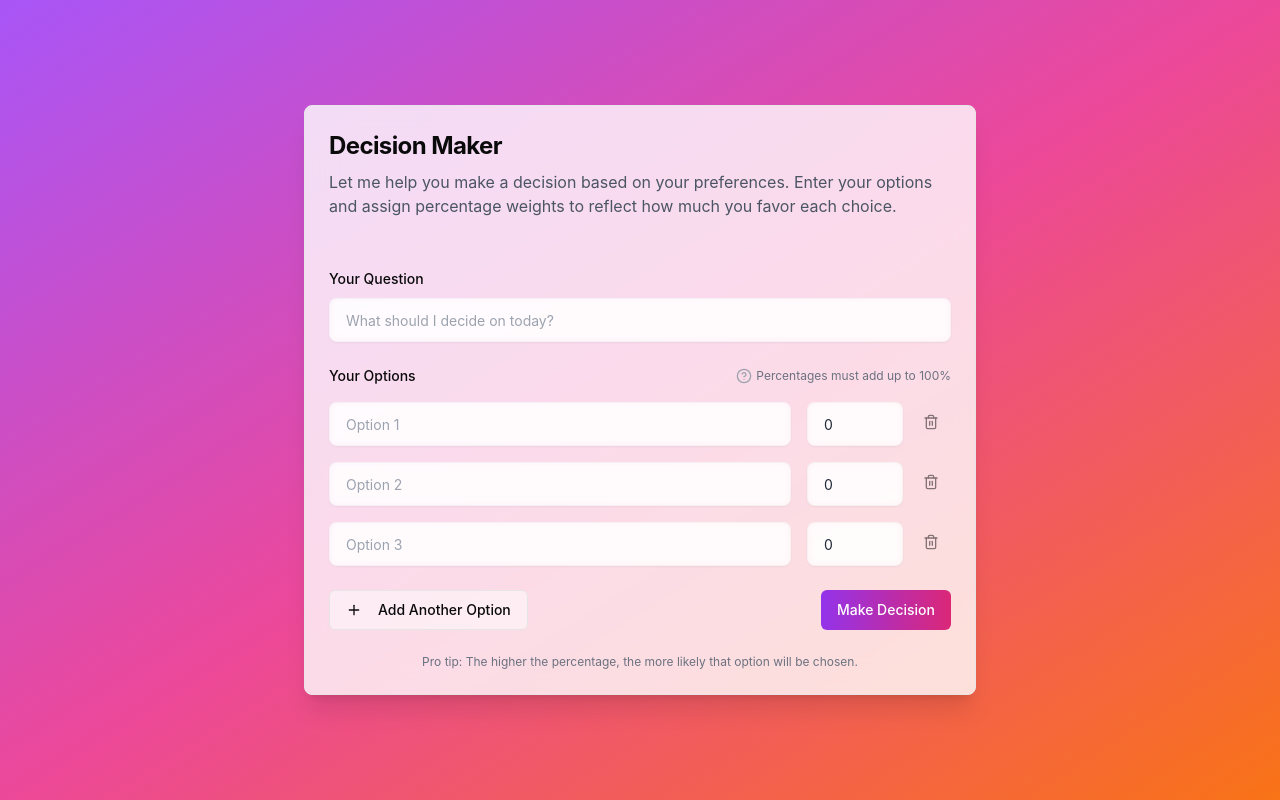
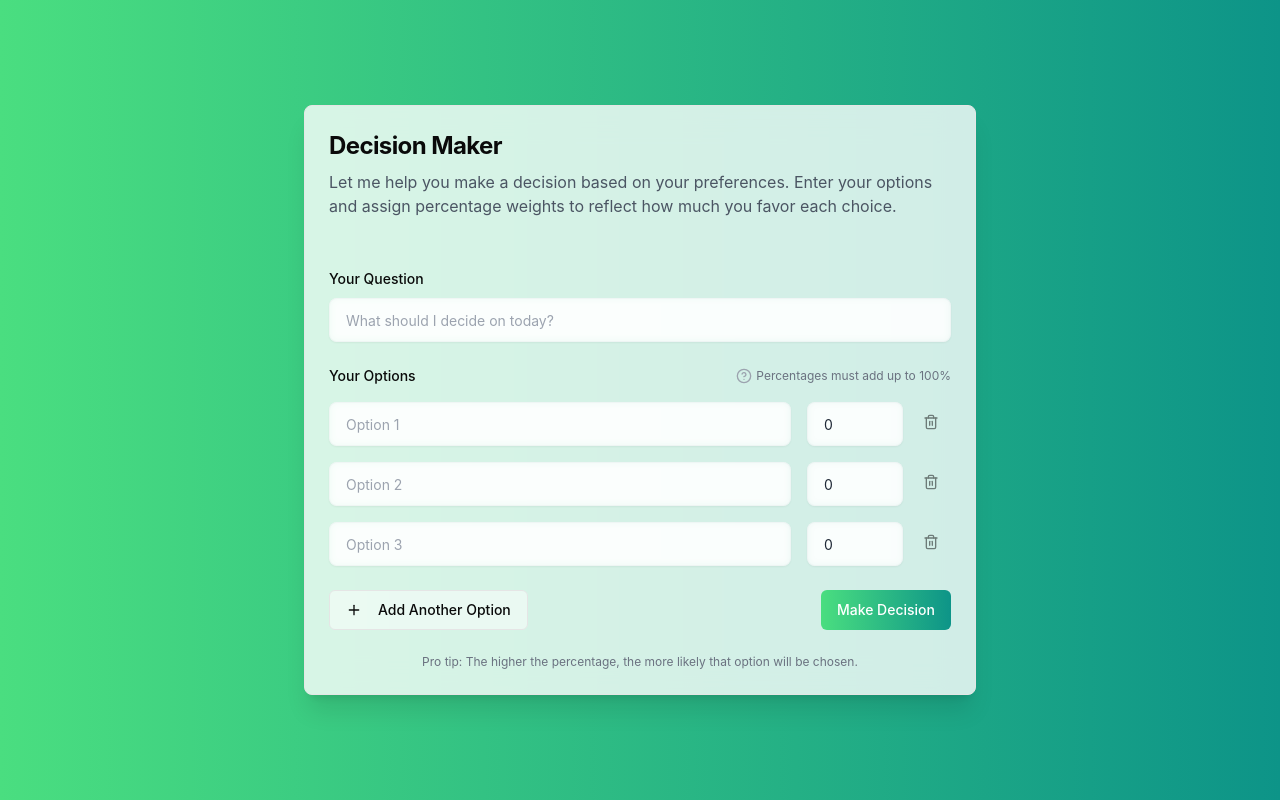
Before and after one commit to Tomilola-ng/choice-maker, a React (Vite) app: page / in a window 1280 px wide. Built offline with nearby package versions, Linux system fonts and the light colour scheme.

Commit message:
Adjust Colors

```diff
--- a/src/components/ui/input.tsx
+++ b/src/components/ui/input.tsx
@@ -12,12 +12,12 @@ const Input = React.forwardRef<HTMLInputElement, React.ComponentProps<"input">>(
           "px-4 py-2 text-base text-gray-800",
           "placeholder:text-gray-400",
           // Focus states
-          "focus:border-purple-300/50 focus:bg-white/70",
+          "focus:border-green-300/50 focus:bg-white/70",
           "focus-visible:outline-none focus-visible:ring-2",
-          "focus-visible:ring-purple-400/30 focus-visible:ring-offset-2",
+          "focus-visible:ring-green-400/30 focus-visible:ring-offset-2",
           "focus-visible:ring-offset-transparent",
           // Hover states
-          "hover:border-purple-200/40 hover:bg-white/60",
+          "hover:border-green-200/40 hover:bg-white/60",
           // Disabled states
           "disabled:cursor-not-allowed disabled:opacity-50",
           // File input specifics
--- a/src/pages/Home/DecisionMaker.tsx
+++ b/src/pages/Home/DecisionMaker.tsx
@@ -96,7 +96,7 @@ const DecisionMaker = () => {
   };
 
   return (
-    <div className="min-h-screen w-full bg-gradient-to-br from-purple-500 via-pink-500 to-orange-500 p-2 sm:p-4 md:p-8 flex items-center justify-center">
+    <div className="min-h-screen w-full bg-gradient-to-r from-green-400 to-teal-600 p-2 sm:p-4 md:p-8 flex items-center justify-center">
       <Card className="w-full max-w-2xl backdrop-blur-lg bg-white/80 shadow-xl">
         <CardHeader className="space-y-2 p-4 md:p-6">
           <CardTitle className="text-xl md:text-2xl font-bold">
@@ -201,7 +201,7 @@ const DecisionMaker = () => {
             <Button
               onClick={calculateChoice}
               disabled={isThinking}
-              className="bg-gradient-to-r from-purple-600 to-pink-600 text-white w-full sm:w-auto"
+              className="bg-gradient-to-r from-green-400 to-teal-600 text-white w-full sm:w-auto"
             >
               {isThinking ? (
                 <div className="flex items-center justify-center space-x-2">
```
